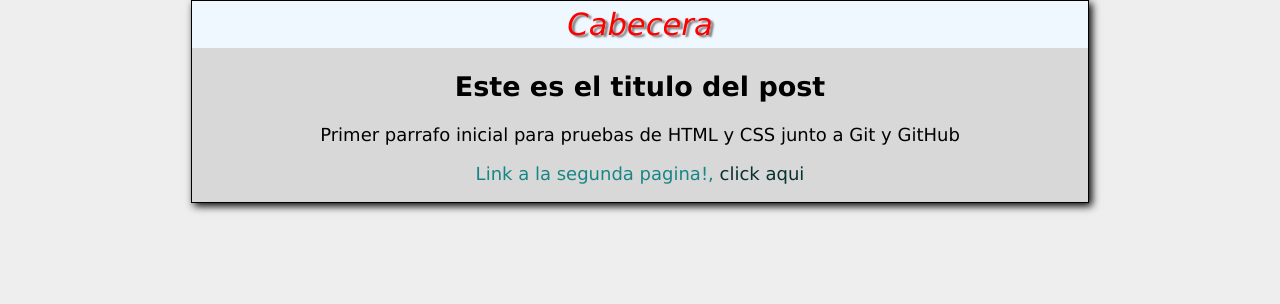
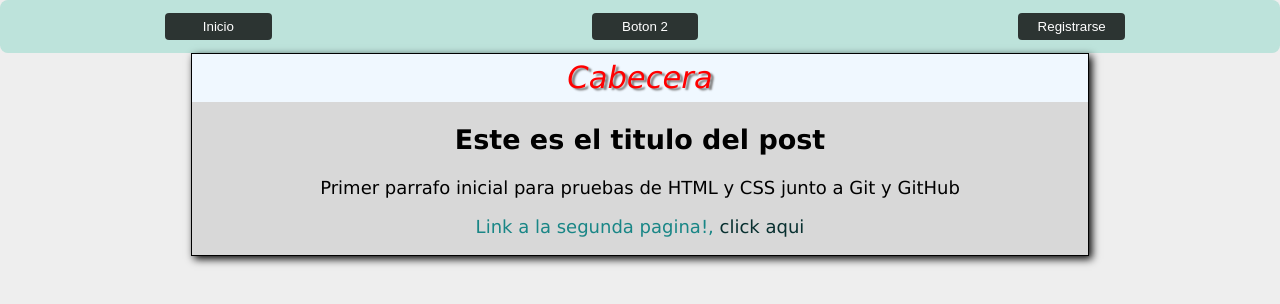
Before and after one commit to juanma2310/PruebasDeAprendizaje, a plain HTML site: page index.html in a window 1280 px wide. Drawn offline with Linux system fonts and the light colour scheme.

Commit message:
Agrego barra de navegacion

```diff
--- a/css/estilos.css
+++ b/css/estilos.css
@@ -7,6 +7,44 @@ body{
     padding: 0;
 
 }
+.menu{
+    display: flex;
+    background-color: rgba(133, 214, 197, 0.473);
+    width: 100%;
+    height: 20%;
+    margin: 0;
+    padding: 0;
+    border-radius: 8px;
+    transition: 0.5s;
+    /*border-top-left-radius: 8px;
+    border-top-right-radius: 8px;*/
+}
+
+.menu .btn-pagprincipal{
+    width: 100%;
+    text-align: center;
+    margin-left: 10px;
+}
+.btn-pagprincipal button:hover{
+    transform: scale(1.05,1.05);
+    cursor: pointer;
+}
+
+.btn-pagprincipal button{
+    background-color: rgba(0, 0, 0, 0.767);
+    margin: 1em auto;
+    width: 8em;
+    height: 2em;
+    border: none;
+    border-radius: 4px;
+    color: white;
+}
+
+.menu a{
+    text-decoration: none;
+    color: white;
+}
+
 #container{
     width: 70%;
     padding: 0em;
--- a/index.html
+++ b/index.html
@@ -8,8 +8,14 @@
     <link rel="stylesheet" href="css/estilos.css">
 </head>
 <body>
+    <div id="post">
+        <div class="menu">
+            <div class="btn-pagprincipal"><button><a href="index_gallego.html">Inicio</a></button></div>
+            <div class="btn-pagprincipal"><button>Boton 2</button></div>
+            <div class="btn-pagprincipal"><button id="btn-registrar"><a href="registro_gallego.html">Registrarse</a></button></div>
+        </div>
     <div id="container">
-        <div id="post">
+
             <div id="cabecera">
                 Cabecera
             </div>
```
